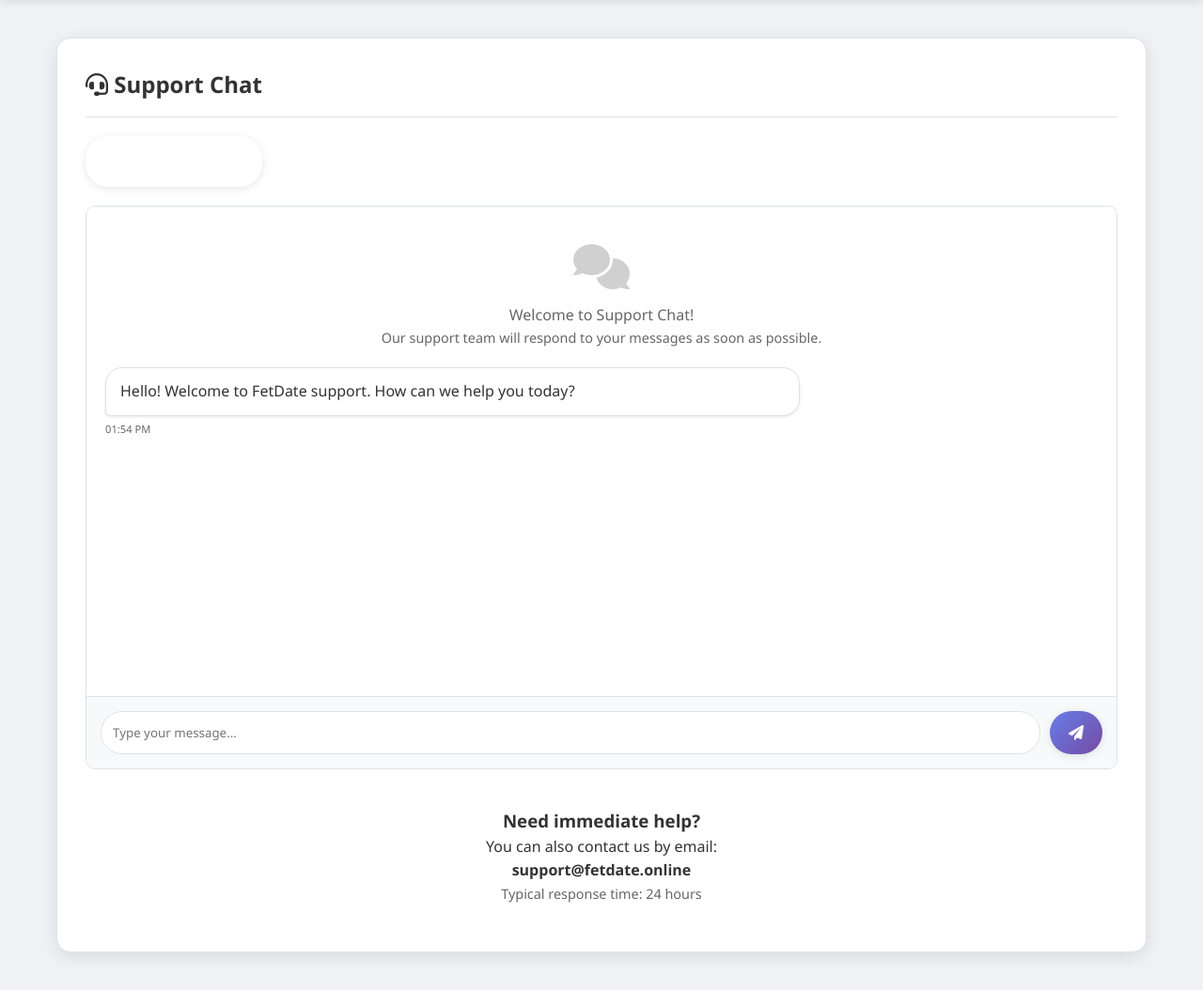
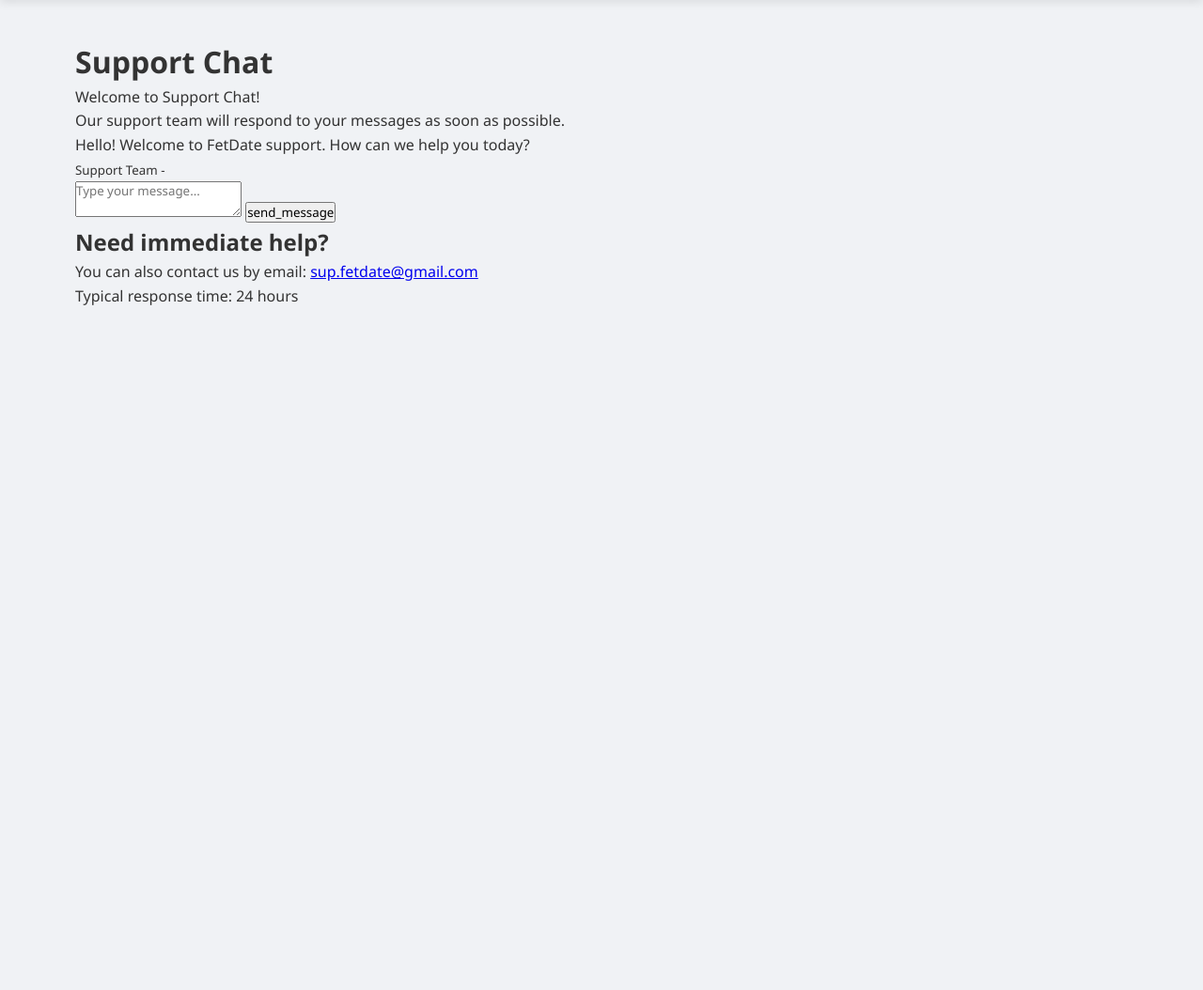
Before and after one commit to Zdristi/FetDate1, a Flask app: template templates/support_chat.html in a window 1280 px wide. Shown: the part 106-1160 px from the top of the page at 94% size. After the commit the page ends 431 px from the top, so only its background shows below. Run offline with Flask 3, Linux system fonts and the light colour scheme; the template is opened without the code that fills it, so the values that code supplies are empty; some libraries are stand-ins or nearby versions.

Commit message:
Add: support_chat.html template

```diff
--- a/templates/support_chat.html
+++ b/templates/support_chat.html
@@ -1,155 +1,29 @@
 {% extends "base.html" %}
 
-{% block title %}{{ get_text('support_chat') or 'Support Chat' }} - {{ SITE_NAME }}{% endblock %}
+{% block title %}{{ get_text('support') }}{% endblock %}
 
 {% block content %}
-<div class="card">
-    <div class="card-header">
-        <h2 class="card-title">
-            <i class="fas fa-headset"></i> {{ get_text('support_chat') or 'Support Chat' }}
-        </h2>
-    </div>
+<div class="container">
+    <h1>{{ get_text('support_chat') }}</h1>
+    <p>{{ get_text('welcome_to_support_chat') }}</p>
+    <p>{{ get_text('support_will_respond_soon') }}</p>
 
-    <div style="margin-bottom: 20px;">
-        <a href="{{ url_for('profile') }}" class="btn btn-outline">
-            <i class="fas fa-arrow-left"></i> {{ get_text('back_to_profile') or 'Back to Profile' }}
-        </a>
-    </div>
-
-    <div id="chatContainer" style="display: flex; flex-direction: column; height: 600px; border: 1px solid var(--border-color); border-radius: 10px; overflow: hidden;">
-        <div id="chatMessages" style="flex: 1; padding: 20px; overflow-y: auto; background: var(--card-bg);">
-            <div style="text-align: center; color: var(--gray); padding: 20px;">
-                <i class="fas fa-comments" style="font-size: 3rem; margin-bottom: 15px; opacity: 0.3;"></i>
-                <p>{{ get_text('welcome_to_support_chat') or 'Welcome to Support Chat!' }}</p>
-                <p style="font-size: 0.9rem;">{{ get_text('support_will_respond_soon') or 'Our support team will respond to your messages as soon as possible.' }}</p>
+    <div id="support-chat-container">
+        <div id="messages">
+            <div class="message received">
+                <p>{{ get_text('support_welcome_message') }}</p>
+                <small>Support Team - {{ moment().format('HH:mm') }}</small>
             </div>
         </div>
 
-        <div id="chatInputArea" style="padding: 15px; border-top: 1px solid var(--border-color); background: var(--body-bg);">
-            <div style="display: flex; gap: 10px;">
-                <input type="text" id="messageInput" placeholder="{{ get_text('type_your_message') or 'Type your message...' }}"
-                       style="flex: 1; padding: 12px; border: 1px solid var(--border-color); border-radius: 25px; background: var(--card-bg); color: var(--text-color);" />
-                <button id="sendMessageBtn" class="btn" style="padding: 12px 20px; border-radius: 25px;">
-                    <i class="fas fa-paper-plane"></i>
-                </button>
-            </div>
+        <div id="input-container">
+            <textarea id="message-input" placeholder="{{ get_text('type_your_message') }}"></textarea>
+            <button id="send-button">{{ get_text('send_message') }}</button>
         </div>
     </div>
 
-    <div style="margin-top: 20px; padding: 20px; background: var(--card-bg); border-radius: 10px; text-align: center;">
-        <h3 style="margin-top: 0;">{{ get_text('need_immediate_help') or 'Need immediate help?' }}</h3>
-        <p>{{ get_text('contact_us_by_email') or 'You can also contact us by email:' }}</p>
-        <p><strong>support@fetdate.online</strong></p>
-        <p style="font-size: 0.9rem; color: var(--gray);">{{ get_text('typical_response_time') or 'Typical response time: 24 hours' }}</p>
-    </div>
+    <h2>{{ get_text('need_immediate_help') }}</h2>
+    <p>{{ get_text('contact_us_by_email') }} <a href="mailto:sup.fetdate@gmail.com">sup.fetdate@gmail.com</a></p>
+    <p>{{ get_text('typical_response_time') }}</p>
 </div>
-
-<script>
-// Chat functionality
-document.addEventListener('DOMContentLoaded', function() {
-    const chatMessages = document.getElementById('chatMessages');
-    const messageInput = document.getElementById('messageInput');
-    const sendMessageBtn = document.getElementById('sendMessageBtn');
-
-    // Function to add a message to the chat
-    function addMessage(content, isUser = false, timestamp = new Date()) {
-        const messageDiv = document.createElement('div');
-        messageDiv.style.marginBottom = '15px';
-        messageDiv.style.display = 'flex';
-        messageDiv.style.flexDirection = isUser ? 'row-reverse' : 'row';
-
-        const messageContent = document.createElement('div');
-        messageContent.style.maxWidth = '70%';
-        messageContent.style.padding = '12px 15px';
-        messageContent.style.borderRadius = '18px';
-        messageContent.style.boxShadow = '0 1px 3px rgba(0,0,0,0.1)';
-
-        if (isUser) {
-            messageContent.style.background = 'var(--primary)';
-            messageContent.style.color = 'white';
-            messageContent.style.borderBottomRightRadius = '5px';
-        } else {
-            messageContent.style.background = 'var(--card-bg)';
-            messageContent.style.border = '1px solid var(--border-color)';
-            messageContent.style.borderBottomLeftRadius = '5px';
-        }
-
-        messageContent.textContent = content;
-
-        const timeDiv = document.createElement('div');
-        timeDiv.style.fontSize = '0.7rem';
-        timeDiv.style.color = 'var(--gray)';
-        timeDiv.style.marginTop = '5px';
-        timeDiv.style.textAlign = isUser ? 'right' : 'left';
-        timeDiv.textContent = timestamp.toLocaleTimeString([], {hour: '2-digit', minute:'2-digit'});
-
-        const messageWrapper = document.createElement('div');
-        messageWrapper.style.width = '100%';
-        messageWrapper.appendChild(messageContent);
-        messageWrapper.appendChild(timeDiv);
-
-        messageDiv.appendChild(messageWrapper);
-        chatMessages.appendChild(messageDiv);
-
-        // Scroll to bottom
-        chatMessages.scrollTop = chatMessages.scrollHeight;
-    }
-
-    // Function to send a message
-    function sendMessage() {
-        const content = messageInput.value.trim();
-        if (content) {
-            // Add user message immediately for better UX
-            addMessage(content, true);
-
-            // Clear input
-            messageInput.value = '';
-
-            // Send message to server
-            fetch('/api/support/send_message', {
-                method: 'POST',
-                headers: {
-                    'Content-Type': 'application/json',
-                },
-                body: JSON.stringify({
-                    content: content
-                })
-            })
-            .then(response => {
-                if (!response.ok) {
-                    throw new Error('Network response was not ok');
-                }
-                return response.json();
-            })
-            .then(data => {
-                if (data.status === 'success') {
-                    // Message sent successfully
-                    console.log('Message sent successfully');
-                } else {
-                    // Error sending message
-                    addMessage('{{ get_text("error_sending_message") or "Error sending message. Please try again." }}: ' + (data.message || ''), false);
-                }
-            })
-            .catch(error => {
-                console.error('Error:', error);
-                addMessage('{{ get_text("error_sending_message") or "Error sending message. Please try again." }}: ' + error.message, false);
-            });
-        }
-    }
-
-    // Event listeners
-    sendMessageBtn.addEventListener('click', sendMessage);
-
-    messageInput.addEventListener('keypress', function(e) {
-        if (e.key === 'Enter') {
-            sendMessage();
-        }
-    });
-
-    // Welcome message
-    setTimeout(() => {
-        addMessage("{{ get_text('support_welcome_message') or 'Hello! Welcome to FetDate support. How can we help you today?' }}", false);
-    }, 1000);
-});
-</script>
 {% endblock %}
```
